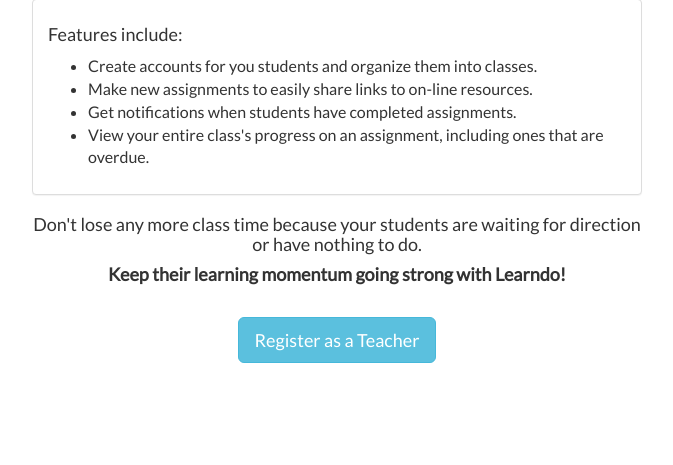
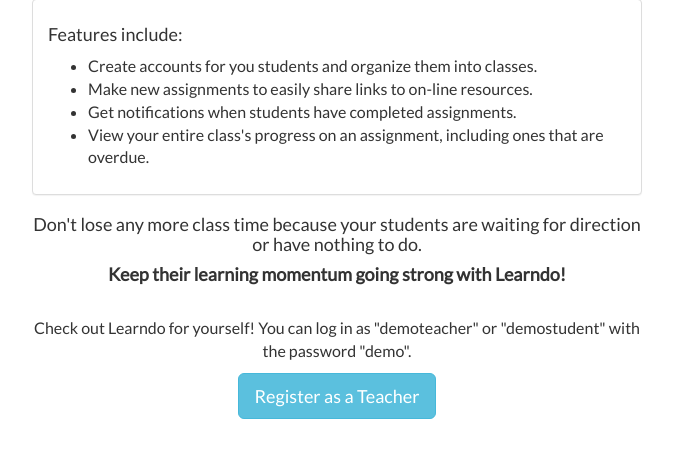
Before and after one commit to cforan99/learndo, a Flask app: page / in a window 1280 px wide. Shown: the part 875-1340 px from the top of the page, without its empty margins (303-976 px from the left). Before the commit the page ends 1238 px from the top, so only its background shows below. Run offline with Flask 2, Linux system fonts and the light colour scheme; some libraries are stand-ins or nearby versions.

Commit message:
Added demo account info to homepage

```diff
--- a/templates/homepage.html
+++ b/templates/homepage.html
@@ -59,8 +59,9 @@
 		  <div class="text-center">
 			<h4 class="text-center">Don't lose any more class time because your students are waiting for direction or have nothing to do.</h4>
 			<h4 class="text-center"><b>Keep their learning momentum going strong with Learndo!</b></h4><br>
+            <p>Check out Learndo for yourself! You can log in as "demoteacher" or "demostudent" with the password "demo".</p>
 			<button type="button" class="btn btn-info btn-lg" id="register" data-toggle="modal" data-target="#registerForm">Register as a Teacher</button>
-			<br><br>
+			<br><br><br>
 		  </div>
 
 		  </div>
```
